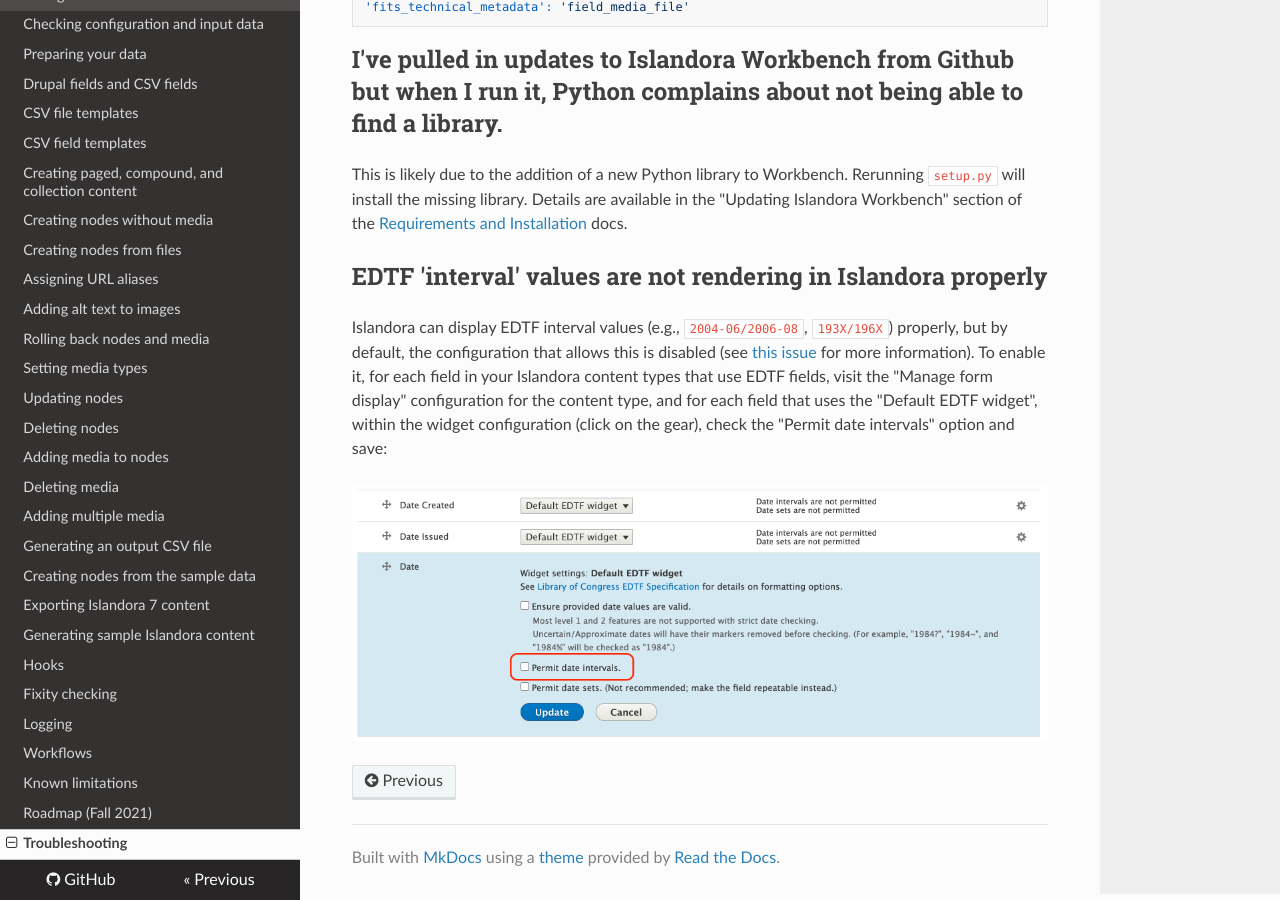
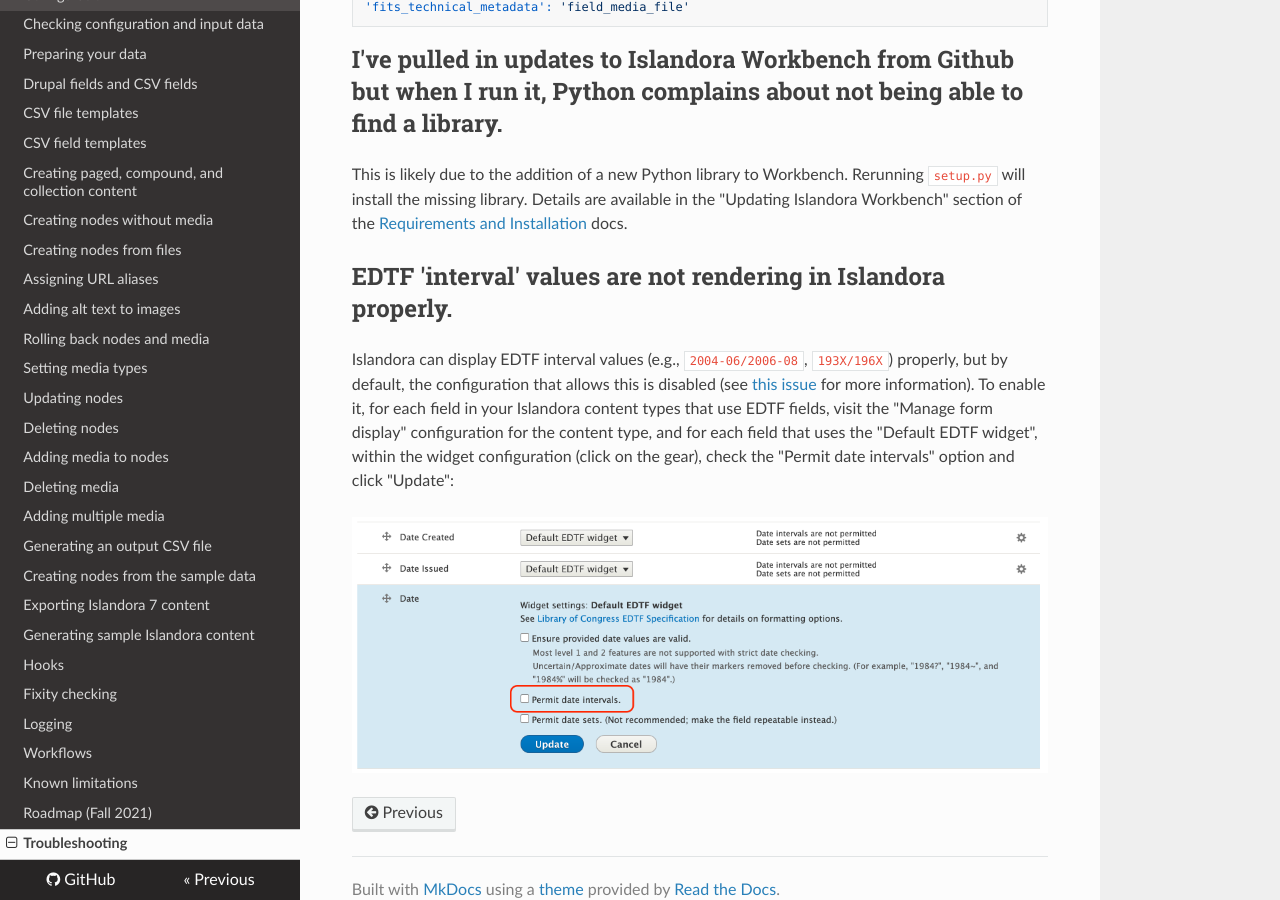
Before and after one commit to mjordan/islandora_workbench_docs, an MkDocs documentation site: the page built from docs/troubleshooting.md, in a window 1280 px wide and 900 px high, scrolled down 1777 px. Built offline with MkDocs 1.6.1, drawn with Linux system fonts in a browser that asks for light colours; nearby versions of some CDN libraries; old or Windows-style settings are respelled for this version of MkDocs.

Commit message:
Fixed EDTF form widget entry to troubleshooting.

```diff
--- a/docs/troubleshooting.md
+++ b/docs/troubleshooting.md
@@ -50,8 +50,8 @@
 
 This is likely due to the addition of a new Python library to Workbench. Rerunning `setup.py` will install the missing library. Details are available in the "Updating Islandora Workbench" section of the [Requirements and Installation](https://mjordan.github.io/islandora_workbench_docs/installation/#updating-islandora-workbench) docs.
 
-## EDTF 'interval' values are not rendering in Islandora properly
+## EDTF 'interval' values are not rendering in Islandora properly.
 
-Islandora can display EDTF interval values (e.g., `2004-06/2006-08`, `193X/196X`) properly, but by default, the configuration that allows this is disabled (see [this issue](https://github.com/Islandora/documentation/issues/1889) for more information). To enable it, for each field in your Islandora content types that use EDTF fields, visit the "Manage form display" configuration for the content type, and for each field that uses the "Default EDTF widget", within the widget configuration (click on the gear), check the "Permit date intervals" option and save:
+Islandora can display EDTF interval values (e.g., `2004-06/2006-08`, `193X/196X`) properly, but by default, the configuration that allows this is disabled (see [this issue](https://github.com/Islandora/documentation/issues/1889) for more information). To enable it, for each field in your Islandora content types that use EDTF fields, visit the "Manage form display" configuration for the content type, and for each field that uses the "Default EDTF widget", within the widget configuration (click on the gear), check the "Permit date intervals" option and click "Update":
 
 ![EDTF form widget configuration](images/edtf_form_widget_config.png)
```
Also changed, not shown: site/index.html.
